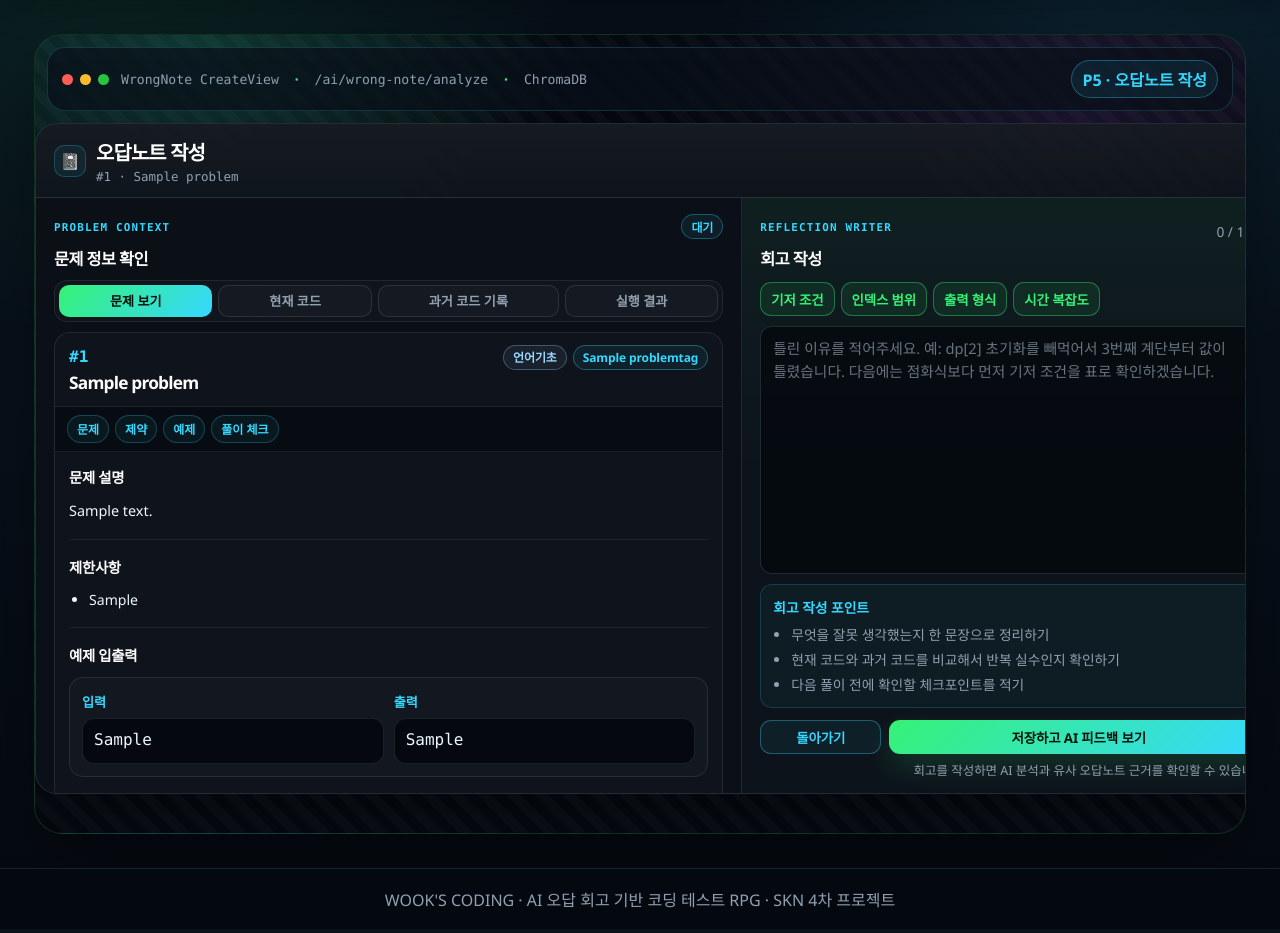
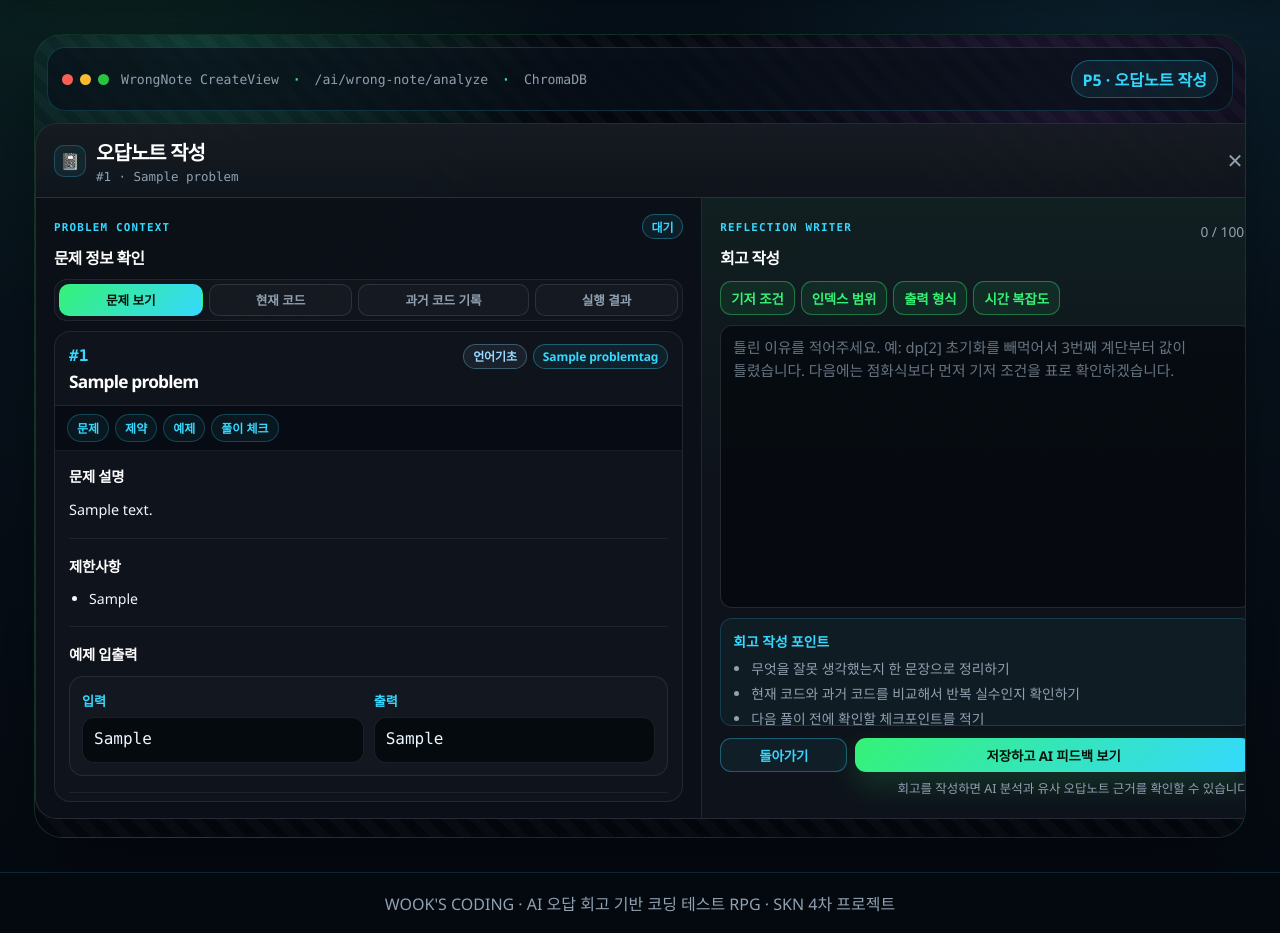
Before and after one commit to keroro7729/SKN_4rd_1TEAM, a Django app: page /wrongnotes/create/1/ in a window 1280 px wide. Shown: the part 71-1004 px from the top of the page. Before the commit the page ends 979 px from the top, so only its background shows below. Run offline with Django 5.2, Linux system fonts and the light colour scheme; a user stored in the database is signed in; tables that the repository leaves empty hold one stand-in row (values such as "Sample post").

Commit message:
style: fix wrongnote two column height balance

```diff
--- a/django/static/css/pages/wrongnote_tabs.css
+++ b/django/static/css/pages/wrongnote_tabs.css
@@ -668,3 +668,142 @@
   .reflection-tab { font-size: .8rem; }
   .wn2-reflection-textarea { min-height: 230px; }
 }
+
+
+/* v23 equal-height two column fix
+   Goal: left problem context and right reflection writer use the same desktop height.
+   The writing panel should not be pushed below or clipped at the bottom.
+*/
+@media (min-width: 861px) {
+  .wn2-shell {
+    width: min(1540px, calc(100vw - 44px)) !important;
+    max-height: none !important;
+  }
+
+  .wn2-grid {
+    height: clamp(600px, calc(100vh - 190px), 780px) !important;
+    min-height: 600px !important;
+    max-height: none !important;
+    grid-template-columns: minmax(0, 1.08fr) minmax(430px, .92fr) !important;
+    align-items: stretch !important;
+  }
+
+  .wn2-context-panel,
+  .wn2-reflection-panel {
+    height: 100% !important;
+    min-height: 0 !important;
+    overflow: hidden !important;
+    display: flex !important;
+    flex-direction: column !important;
+  }
+
+  .wn2-context-panel {
+    border-right: 1px solid rgba(148,163,184,.16) !important;
+  }
+
+  .wn2-panel-head {
+    flex: 0 0 auto !important;
+  }
+
+  .wn2-tabs {
+    flex: 0 0 auto !important;
+  }
+
+  .wn2-tab-body {
+    flex: 1 1 auto !important;
+    min-height: 0 !important;
+    display: flex !important;
+  }
+
+  .reflection-panel {
+    min-width: 0 !important;
+    min-height: 0 !important;
+  }
+
+  .reflection-panel.is-active {
+    display: flex !important;
+    flex-direction: column !important;
+    flex: 1 1 auto !important;
+  }
+
+  .wn2-problem-reader,
+  .wn2-inner-card {
+    flex: 1 1 auto !important;
+    min-height: 0 !important;
+    max-height: none !important;
+    display: flex !important;
+    flex-direction: column !important;
+  }
+
+  .wn2-problem-titlebar,
+  .wn2-problem-nav,
+  .wn2-inner-head {
+    flex: 0 0 auto !important;
+  }
+
+  .wn2-scroll-reader,
+  .wn2-code-view,
+  .wn2-history-list {
+    flex: 1 1 auto !important;
+    min-height: 0 !important;
+    max-height: none !important;
+    overflow: auto !important;
+  }
+
+  .wn2-history-grid {
+    flex: 1 1 auto !important;
+    min-height: 0 !important;
+  }
+
+  .wn2-history-grid > .wn2-inner-card {
+    min-height: 0 !important;
+  }
+
+  .wn2-reflection-panel .quick-template-row,
+  .wn2-guide-box,
+  .wn2-actions,
+  .status-line {
+    flex: 0 0 auto !important;
+  }
+
+  .wn2-reflection-textarea {
+    flex: 1 1 auto !important;
+    min-height: 220px !important;
+    max-height: none !important;
+    resize: none !important;
+    overflow: auto !important;
+  }
+
+  .wn2-guide-box {
+    max-height: 128px;
+    overflow: auto;
+  }
+
+  .wn2-actions {
+    position: static !important;
+  }
+
+  .wn2-feedback {
+    flex: 0 0 auto;
+    max-height: 260px;
+    overflow: auto;
+  }
+}
+
+@media (min-width: 861px) and (max-height: 820px) {
+  .wn2-grid {
+    height: 620px !important;
+  }
+  .wn2-reflection-textarea {
+    min-height: 190px !important;
+  }
+  .wn2-guide-box {
+    max-height: 108px;
+  }
+}
+
+@media (min-width: 1200px) {
+  .wn2-panel-head h2 { font-size: .98rem; }
+  .wn2-problem-titlebar h3 { font-size: 1.08rem; }
+  .reflection-tab { font-size: .79rem; }
+}
--- a/django/static/css/style.css
+++ b/django/static/css/style.css
@@ -5,6 +5,6 @@
 @import url("./pages/problem_list.css?v=clean-game-ux-v12");
 @import url("./pages/problem_solve.css?v=problem-solve-three-split-v17");
 @import url("./pages/wrongnote_library.css?v=clean-game-ux-v12");
-@import url("./pages/wrongnote_tabs.css?v=wrongnote-two-column-v21");
+@import url("./pages/wrongnote_tabs.css?v=wrongnote-two-column-v23");
 @import url("./pages/mypage.css?v=clean-game-ux-v12");
 @import url("./pages/responsive.css?v=clean-game-ux-v12");
--- a/django/templates/wrongnotes/wrongnote_form.html
+++ b/django/templates/wrongnotes/wrongnote_form.html
@@ -3,7 +3,7 @@
 {% block title %}오답노트 작성 · WOOK'S CODING{% endblock %}
 
 {% block extra_head %}
-<link rel="stylesheet" href="{% static 'css/pages/wrongnote_tabs.css' %}?v=wrongnote-two-column-v22">
+<link rel="stylesheet" href="{% static 'css/pages/wrongnote_tabs.css' %}?v=wrongnote-two-column-v23">
 {% endblock %}
 
 
@@ -275,5 +275,5 @@
 {% endblock %}
 
 {% block scripts %}
-<script src="{% static 'js/wrongnote_form.js' %}?v=wrongnote-two-column-v22"></script>
+<script src="{% static 'js/wrongnote_form.js' %}?v=wrongnote-two-column-v23"></script>
 {% endblock %}
```
